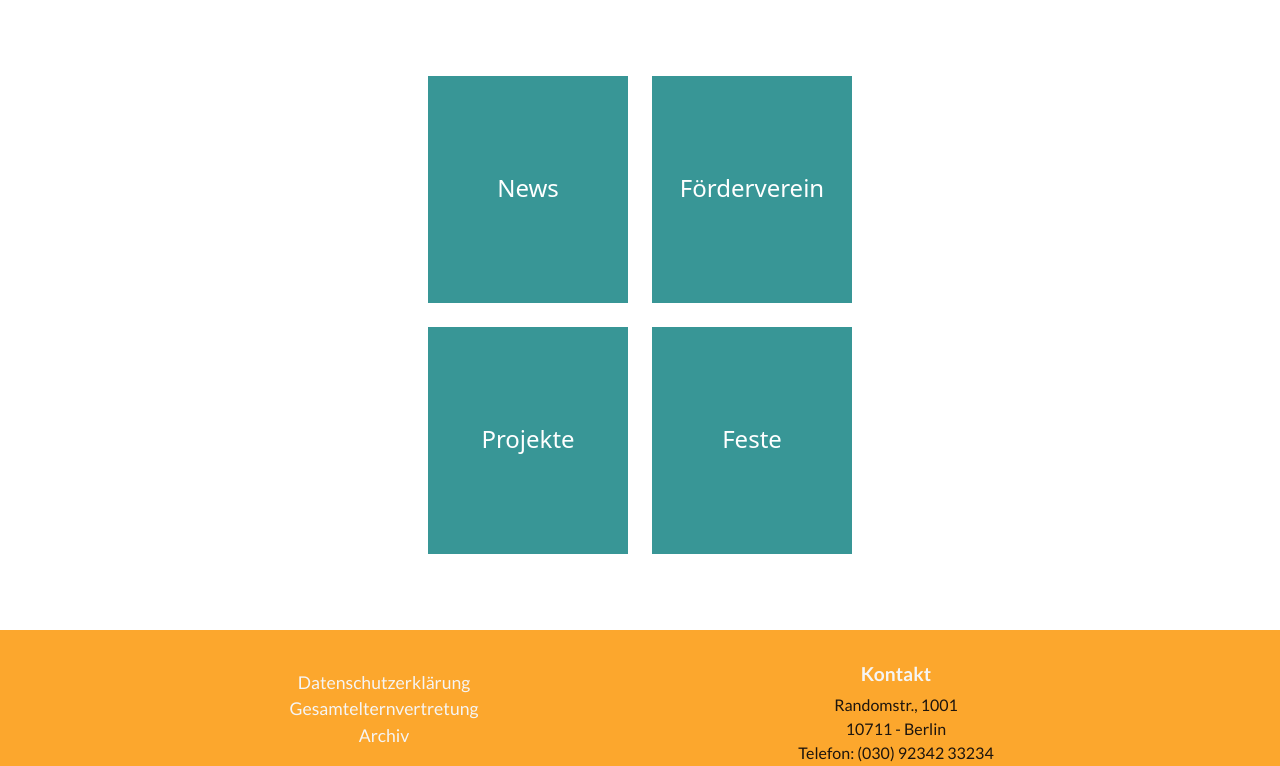
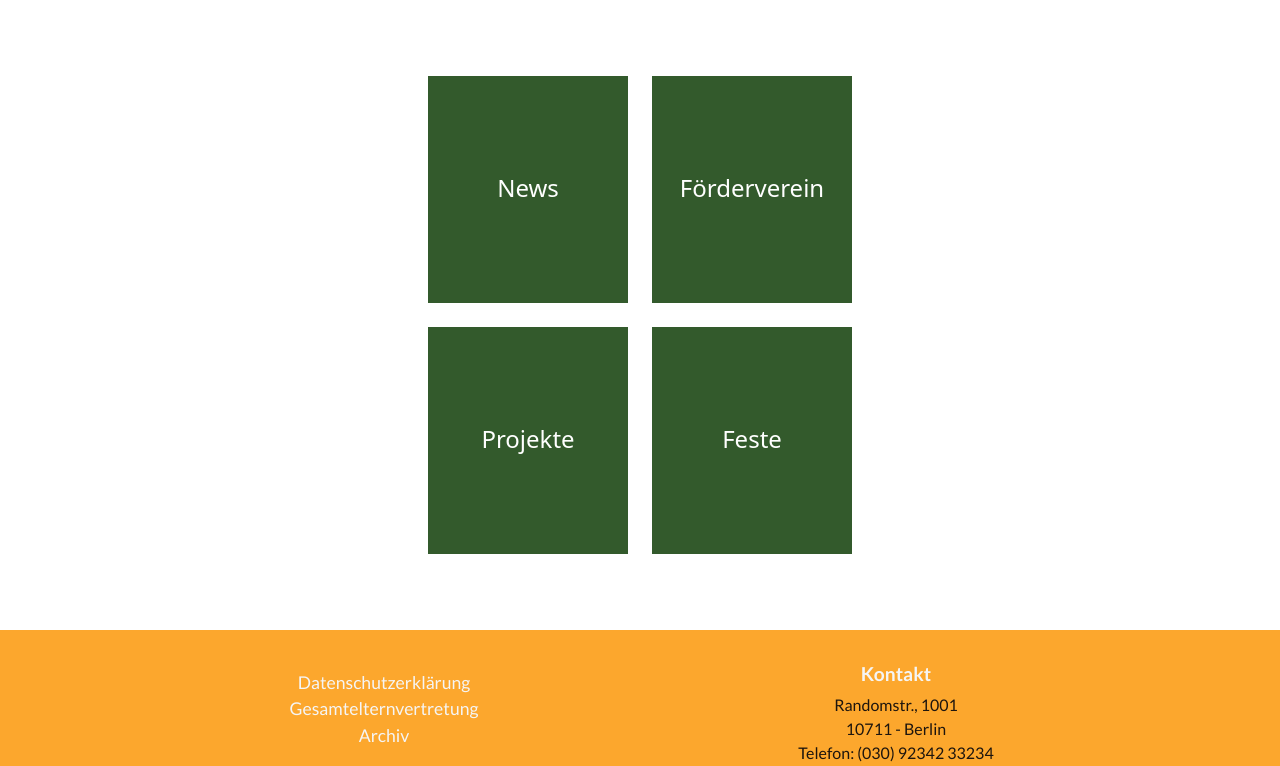
Before and after one commit to RafaKnabben/school-website, a plain HTML site: page index.html in a window 1280 px wide. Shown: the part 672-1438 px from the top of the page. Drawn offline with nearby package versions, Linux system fonts and the light colour scheme.

Commit message:
Add files via upload

```diff
--- a/index.css
+++ b/index.css
@@ -265,7 +265,7 @@ nav {
     width: 14em;
     height: 14em;
     line-height: 14em;
-    background-color: rgb(56, 150, 150);
+    background-color: rgb(51, 90, 44);
     border: solid white .75em;
     display: table-cell;
 }
@@ -281,7 +281,7 @@ nav {
     width: 14em;
     height: 14em;
     line-height: 14em;
-    background-color: rgb(56, 150, 150);
+    background-color: rgb(51, 90, 44);
     border: solid white .75em;
     text-align: center;
     display: table-cell;
```
